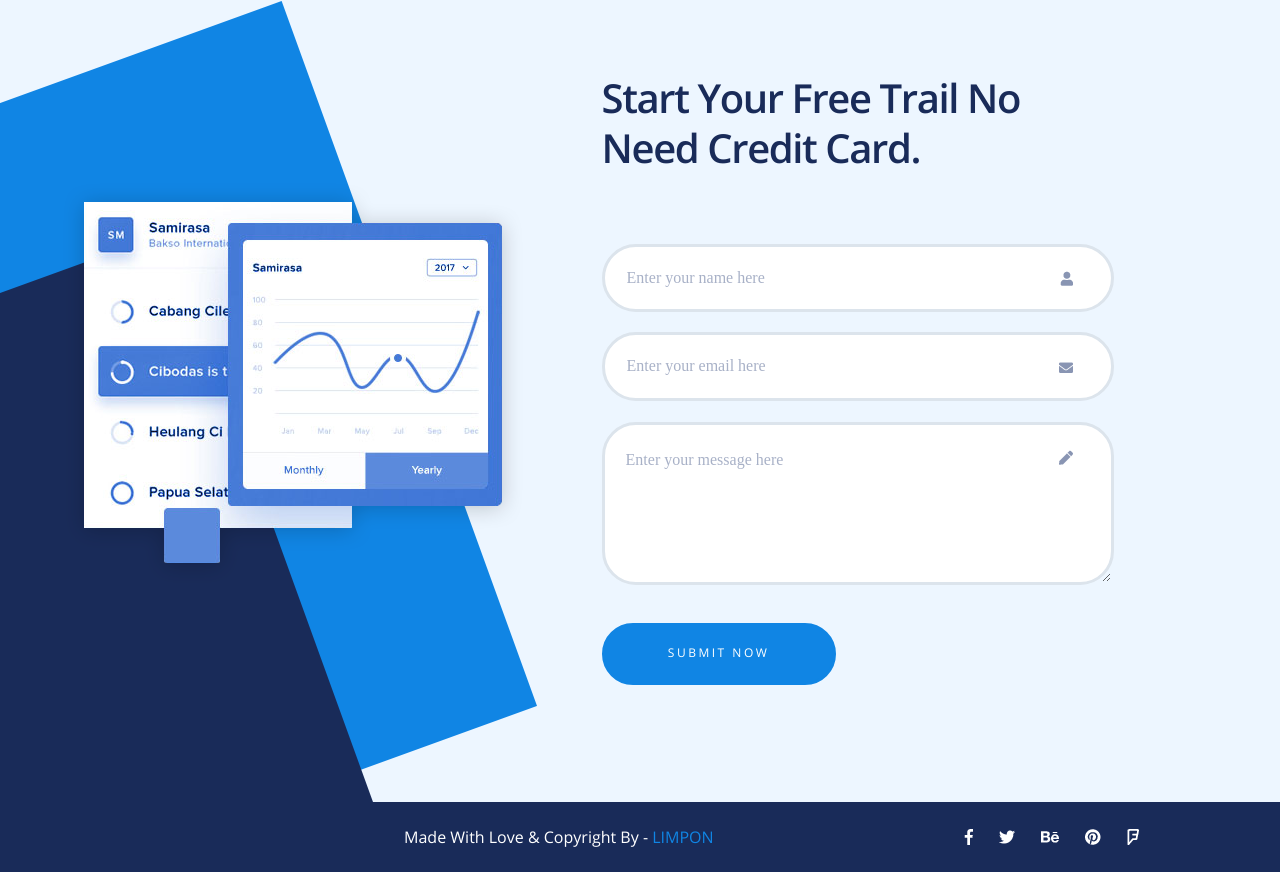
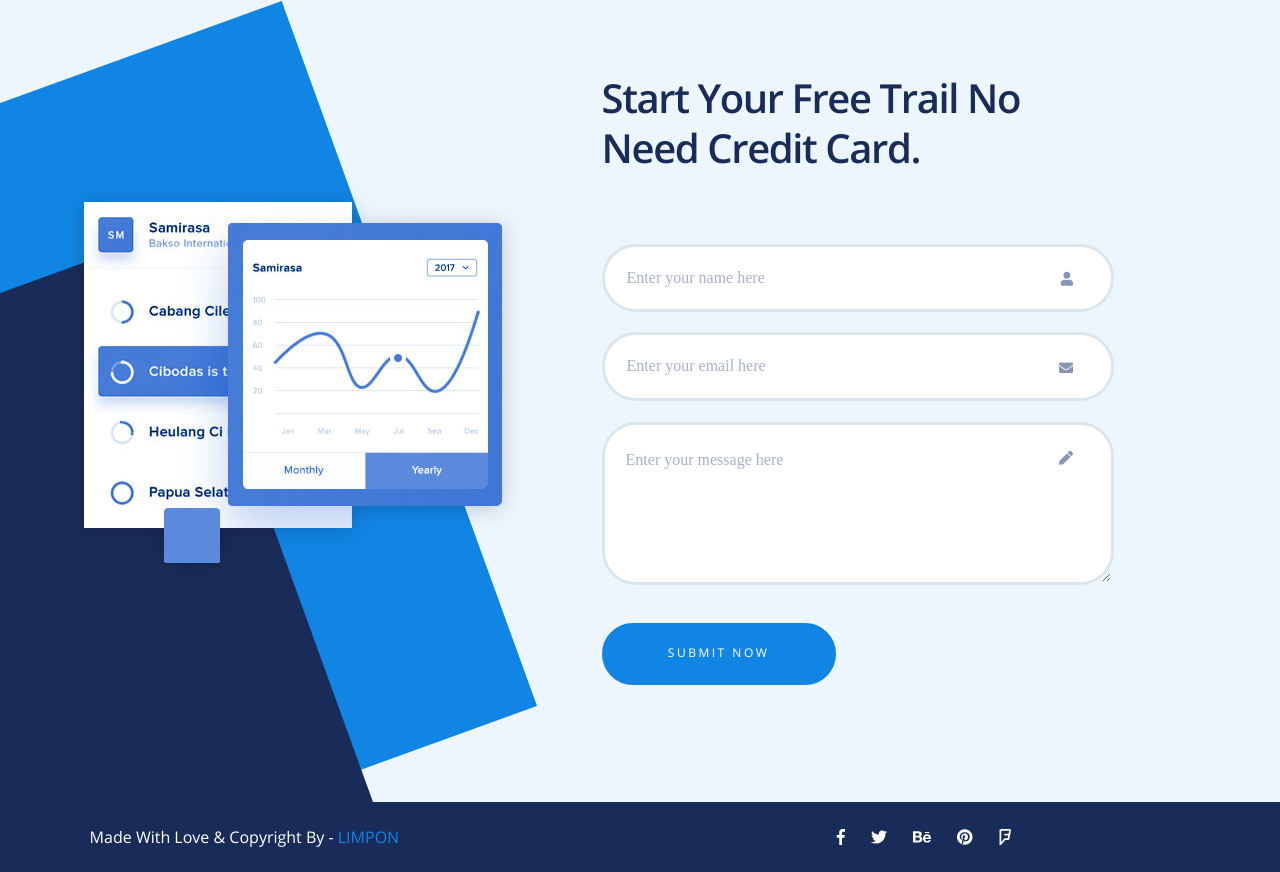
Before and after one commit to codebox5/Limpon, a plain HTML site: page index.html in a window 1280 px wide. Shown: the part 9392-10264 px from the top of the page. Drawn offline with nearby package versions, Linux system fonts and the light colour scheme; files that its build step writes are made by us from their sources; a web font is replaced by a local one.

Commit message:
footer-height

```diff
--- a/assets/styles/styles.sass
+++ b/assets/styles/styles.sass
@@ -1152,7 +1152,7 @@ textarea
   justify-content: space-between
   &__copyright
     flex-basis: 73%
-    margin-left: 404px
+    margin-left: 7%
     padding-top: 24px
     font: 16px $r
     color: #fff
```
